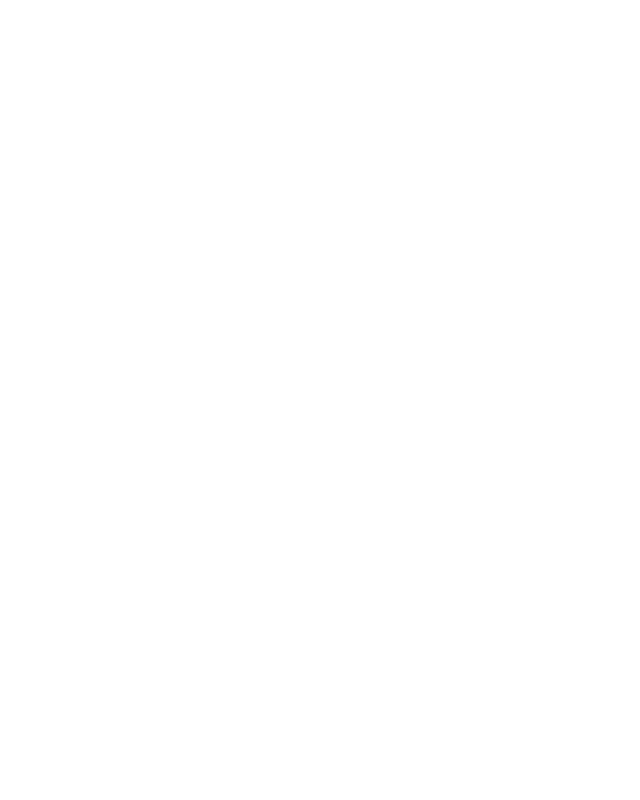
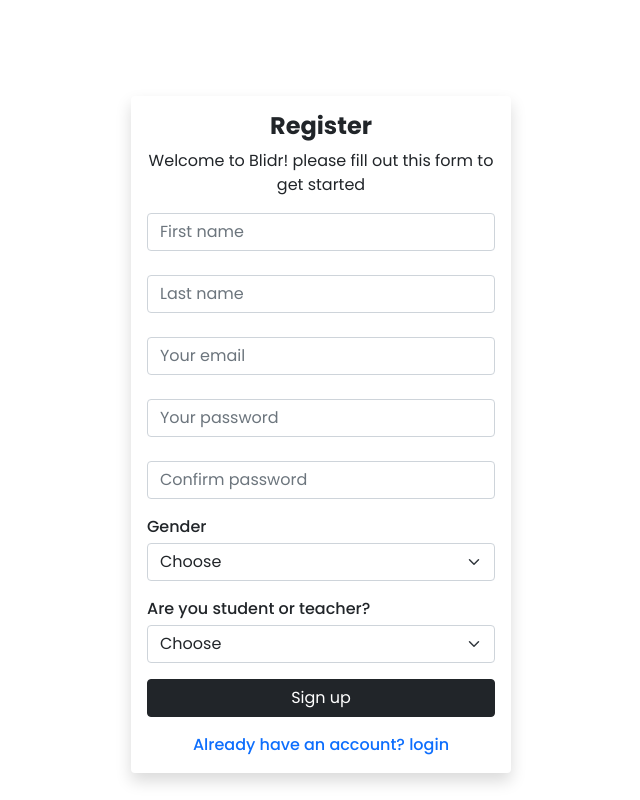
Before and after one commit to Kiews-OU/NEAR-Bildr-Frontend, a React (Create React App) app: page /register in a window 1280 px wide. Shown: the whole page, without its empty margins (319-959 px from the left). Built offline with nearby package versions, Linux system fonts and the light colour scheme.

Commit message:
finish up integration with API login and register page

```diff
--- a/public/index.html
+++ b/public/index.html
@@ -24,7 +24,8 @@
       work correctly both with client-side routing and a non-root public URL.
       Learn how to configure a non-root public URL by running `npm run build`.
     -->
-    <title>React App</title>
+    <link href="https://cdn.jsdelivr.net/npm/bootstrap@5.0.2/dist/css/bootstrap.min.css" rel="stylesheet" integrity="sha384-EVSTQN3/azprG1Anm3QDgpJLIm9Nao0Yz1ztcQTwFspd3yD65VohhpuuCOmLASjC" crossorigin="anonymous">
+    <title>Blidr</title>
   </head>
   <body>
     <noscript>You need to enable JavaScript to run this app.</noscript>
@@ -39,5 +40,6 @@
       To begin the development, run `npm start` or `yarn start`.
       To create a production bundle, use `npm run build` or `yarn build`.
     -->
+    <script src="https://cdn.jsdelivr.net/npm/bootstrap@5.0.2/dist/js/bootstrap.bundle.min.js" integrity="sha384-MrcW6ZMFYlzcLA8Nl+NtUVF0sA7MsXsP1UyJoMp4YLEuNSfAP+JcXn/tWtIaxVXM" crossorigin="anonymous"></script>
   </body>
 </html>
--- a/src/App.js
+++ b/src/App.js
@@ -1,7 +1,16 @@
+import { Route } from "react-router-dom"
+import { Login } from "./pages/Login";
+import { Register } from "./pages/Register";
+import './assets/css/style.css'
+import { store } from './store'
+import { Provider } from "react-redux";
+
 function App() {
   return (
-    <div className="App">
-    </div>
+    <Provider store={store}>
+      <Route path="/login" component={Login}></Route>
+      <Route path="/register" component={Register}></Route>
+    </Provider>
   );
 }
 
--- /dev/null
+++ b/src/assets/css/style.css
@@ -0,0 +1,16 @@
+@import url('https://fonts.googleapis.com/css2?family=Poppins:ital,wght@0,100;0,200;0,300;0,400;0,500;0,600;0,700;0,800;0,900;1,100;1,200;1,300;1,400;1,500;1,600;1,700;1,800;1,900&display=swap');
+.pop {
+    font-family: 'Poppins', sans-serif!important;
+    font-weight: 400;
+}
+.pop-medium {
+    font-family: 'Poppins', sans-serif!important;
+    font-weight: 500;
+}
+.pop-bold {
+    font-family: 'Poppins', sans-serif!important;
+    font-weight: 700;;
+}
+.decoration-none {
+    text-decoration: none!important;
+}
--- a/src/index.js
+++ b/src/index.js
@@ -1,13 +1,14 @@
 import React from 'react';
 import ReactDOM from 'react-dom/client';
+import { BrowserRouter } from 'react-router-dom';
 import App from './App';
 import reportWebVitals from './reportWebVitals';
 
 const root = ReactDOM.createRoot(document.getElementById('root'));
 root.render(
-  <React.StrictMode>
+  <BrowserRouter>
     <App />
-  </React.StrictMode>
+  </BrowserRouter>
 );
 
 // If you want to start measuring performance in your app, pass a function
--- /dev/null
+++ b/src/pages/Login.js
@@ -0,0 +1,50 @@
+import React, { useEffect, useState } from 'react'
+import { Link, useHistory } from 'react-router-dom'
+import { useLoginMutation } from '../services/authService'
+
+export const Login = () => {
+    const [formData, setFormData] = useState({
+        email: "",
+        password: "",
+    });
+    const [error, setError] = useState(null)
+    const handleChange = (event) => {
+        setFormData({ ...formData, [event.target.name]: event.target.value });
+    };
+    const [login, result] = useLoginMutation()
+    const history = useHistory()
+    const formSubmit = async (e) => {
+        e.preventDefault()
+        setError(null)
+        await login(formData)
+    }
+    useEffect(() => {
+        if (result.isError) {
+            setError(result.error.data?.err)
+        } else if (result.data?.data?.token?.value) {
+            localStorage.setItem("token", result.data?.data?.token?.value)
+            history.push('/')
+        }
+    }, [result, history])
+
+    return (
+        <div className='container mt-5'>
+            <div className='row justify-content-center'>
+                <div className='col-md-4 shadow bg-white mt-5 p-3'>
+                    <h4 className='text-center pop-bold'>Login</h4>
+                    <p className='text-danger text-center pop-medium'>{error}</p>
+                    <form onSubmit={formSubmit} className='pop-medium'>
+                        <input type="text" className='form-control' name='email' placeholder='Your email' onChange={handleChange} value={formData.email} required /><br />
+                        <input type="password" className='form-control' name='password' placeholder='Your password' onChange={handleChange} value={formData.password} required /><br />
+                        <div className='d-flex justify-content-center'>
+                            <button className='btn btn-dark w-100'>Sign in</button>
+                        </div>
+                        <div className='d-flex justify-content-center mt-3'>
+                            <Link to="/register" className='text-center decoration-none'>Don't have an account yet? sign up</Link>
+                        </div>
+                    </form>
+                </div>
+            </div>
+        </div>
+    )
+}
--- /dev/null
+++ b/src/pages/Register.js
@@ -0,0 +1,74 @@
+import React, { useEffect, useState } from 'react'
+import { Link } from 'react-router-dom'
+import { useRegisterMutation } from '../services/authService';
+
+export const Register = () => {
+    const [formData, setFormData] = useState({
+        first_name: "",
+        last_name: "",
+        email: "",
+        password: "",
+        confirm_password: "",
+        role: "",
+        gender: ""
+    });
+    const [error, setError] = useState(null)
+    const [success, setSuccess] = useState(null)
+    const [isLoading, setIsLoading] = useState(false)
+    const handleChange = (event) => {
+        setFormData({ ...formData, [event.target.name]: event.target.value });
+    };
+    const [register, result] = useRegisterMutation()
+    const formSubmit = async (e) => {
+        e.preventDefault()
+        if (formData.password !== formData.confirm_password) {
+            return setError('Two passwords must be match')
+        }
+        setError(null)
+        await register(formData)
+    }
+    useEffect(() => {
+        setIsLoading(result.isLoading)
+        if (result.isError) {
+            setError(result.error.data?.err)
+        } else if (result.data?.data?.user) {
+            setSuccess('Account created successfully!, please login to continue..')
+        }
+    }, [result, error])
+    return (
+        <div className='container mt-5'>
+            <div className='row justify-content-center'>
+                <div className='col-md-4 shadow bg-white rounded mt-5 p-3'>
+                    <h4 className='text-center pop-bold'>Register</h4>
+                    {success && <p className='text-success text-center pop-medium'>{success}</p>}
+                    {error ? <p className='text-danger text-center pop-medium'>{error}</p> : <p className='pop text-center'>Welcome to Blidr! please fill out this form to get started</p>}
+                    <form onSubmit={formSubmit} className='pop-medium'>
+                        <input type="text" className='form-control' name='first_name' placeholder='First name' onChange={handleChange} value={formData.first_name} required /><br />
+                        <input type="text" className='form-control' name='last_name' placeholder='Last name' onChange={handleChange} value={formData.last_name} required /><br />
+                        <input type="text" className='form-control' name='email' placeholder='Your email' onChange={handleChange} value={formData.email} required /><br />
+                        <input type="password" className='form-control' name='password' placeholder='Your password' minLength={8} onChange={handleChange} value={formData.password} required /><br />
+                        <input type="password" className='form-control' name='confirm_password' placeholder='Confirm password' minLength={8} onChange={handleChange} value={formData.confirm_password} required />
+                        <label for="role" className='mt-3'>Gender</label>
+                        <select className="form-select mt-1 mb-3" id="gender" name='gender' onChange={handleChange} value={formData.gender} required>
+                            <option selected>Choose</option>
+                            <option value="male">Male</option>
+                            <option value="female">Female</option>
+                        </select>
+                        <label for="role">Are you student or teacher?</label>
+                        <select className="form-select mt-1 mb-3" id="role" name='role' onChange={handleChange} value={formData.role} required>
+                            <option selected>Choose</option>
+                            <option value="student">Student</option>
+                            <option value="teacher">Teacher</option>
+                        </select>
+                        <div className='d-flex justify-content-center'>
+                            <button disabled={isLoading} className='btn btn-dark w-100'>Sign up</button>
+                        </div>
+                        <div className='d-flex justify-content-center mt-3'>
+                            <Link to="/login" className='text-center decoration-none'>Already have an account? login</Link>
+                        </div>
+                    </form>
+                </div>
+            </div>
+        </div>
+    )
+}
--- /dev/null
+++ b/src/services/authService.js
@@ -0,0 +1,24 @@
+import { createApi, fetchBaseQuery } from '@reduxjs/toolkit/query/react'
+
+export const authApi = createApi({
+    reducerPath: "authApi",
+    baseQuery: fetchBaseQuery({ baseUrl: "http://localhost:7000/api/auth" }),
+    endpoints: (builder) => ({
+        login: builder.mutation({
+            query: payload => ({
+                url: '/login',
+                method: 'POST',
+                body: payload
+            })
+        }),
+        register: builder.mutation({
+            query: payload => ({
+                url: '/create-user',
+                method: 'POST',
+                body: payload
+            })
+        })
+    })
+})
+
+export const { useLoginMutation, useRegisterMutation } = authApi
--- /dev/null
+++ b/src/store.js
@@ -0,0 +1,8 @@
+import { configureStore } from '@reduxjs/toolkit'
+import { authApi } from './services/authService'
+
+export const store = configureStore({
+    reducer: {
+        [authApi.reducerPath]: authApi.reducer
+    },
+})
```
Also changed, not shown: package.json (+7 -0 lines), src/assets/scss/style.scss (deleted), 1 other file (tests, documents, lock files or other folders).
